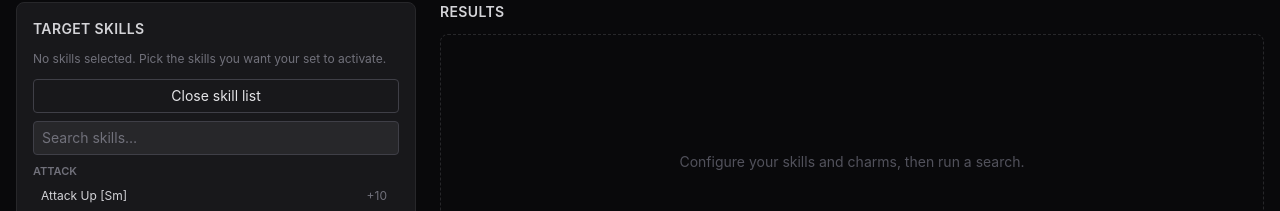
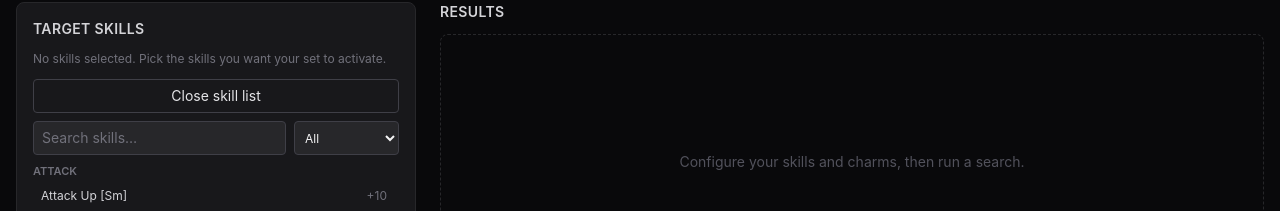
Before and after one commit to RogelRC/mhp3csc, a SvelteKit app: page / in a window 1280 px wide. Both pictures are taken after a click on the button "Add skills…". Shown: the part 99-310 px from the top of the page. Built offline with nearby package versions, Linux system fonts and the light colour scheme.

Commit message:
implemented filters

```diff
--- a/bench.ts
+++ b/bench.ts
@@ -7,7 +7,8 @@ const settings: SearchSettings = {
 	gender: 'Any',
 	hunterType: 'Blademaster',
 	maxRarity: null,
-	maxHr: null
+	maxHr: null,
+	maxVillageStars: null
 };
 
 function makeCharms(count: number): Charm[] {
--- a/bench2.ts
+++ b/bench2.ts
@@ -7,7 +7,8 @@ const settings: SearchSettings = {
 	gender: 'Any',
 	hunterType: 'Blademaster',
 	maxRarity: null,
-	maxHr: null
+	maxHr: null,
+	maxVillageStars: null
 };
 
 const scenarios = {
--- a/src/lib/gameData.ts
+++ b/src/lib/gameData.ts
@@ -82,6 +82,32 @@ export const allPositiveSkills = positiveSkillsByTree
 	.flatMap((g) => g.skills.map((s) => ({ name: s.name, tree: g.tree, points: s.points })))
 	.sort((a, b) => a.tree.localeCompare(b.tree) || a.points - b.points);
 
+/** Athena-style skill categories used to filter the skill picker. */
+export const SKILL_CATEGORIES = [
+	'Misc',
+	'Offensive',
+	'Defensive',
+	'Blademaster',
+	'Bow/Gunner',
+	'Farming',
+	'Resistance'
+] as const;
+export type SkillCategory = (typeof SKILL_CATEGORIES)[number];
+
+const treeCategoryCache = new Map<string, string>();
+/**
+ * Category of a skill tree, derived from the tag on its positive skills
+ * (from the source data). Trees without a tag fall back to "Misc".
+ */
+export function treeCategory(tree: string): string {
+	let cached = treeCategoryCache.get(tree);
+	if (cached) return cached;
+	const tagged = skills.find((s) => s.skillTree === tree && (s.points ?? 0) > 0 && s.tag);
+	cached = tagged?.tag ?? 'Misc';
+	treeCategoryCache.set(tree, cached);
+	return cached;
+}
+
 export interface DecorationSummary {
 	name: string;
 	size: number;
--- a/src/lib/search.ts
+++ b/src/lib/search.ts
@@ -115,13 +115,14 @@ export function buildPreparedPieces(
 	relTrees: string[],
 	settings: SearchSettings
 ): PreparedPiece[][] {
-	const { gender, hunterType, maxRarity, maxHr } = settings;
+	const { gender, hunterType, maxRarity, maxHr, maxVillageStars } = settings;
 	const piecesByPart: PreparedPiece[][] = PARTS.map(() => []);
 	const seenSig = new Map<string, { totalPos: number; defense: number }>();
 	for (let id = 0; id < armors.length; id++) {
 		const a = armors[id];
 		if (maxRarity != null && a.rarity > maxRarity) continue;
 		if (maxHr != null && a.hrRequired > maxHr) continue;
+		if (maxVillageStars != null && a.villageStarsRequired > maxVillageStars) continue;
 		if (gender !== 'Any' && a.gender !== 'Both' && a.gender !== gender) continue;
 		if (hunterType === 'Blademaster' && a.hunterType === 'Gunner') continue;
 		if (hunterType === 'Gunner' && a.hunterType === 'Blademaster') continue;
--- a/src/lib/types.ts
+++ b/src/lib/types.ts
@@ -71,6 +71,7 @@ export interface SearchSettings {
 	hunterType: 'Blademaster' | 'Gunner';
 	maxRarity: number | null;
 	maxHr: number | null;
+	maxVillageStars: number | null;
 }
 
 export interface DecorUse {
--- a/src/routes/+page.svelte
+++ b/src/routes/+page.svelte
@@ -1,7 +1,13 @@
 <script lang="ts">
 	import CharmCard from '$lib/components/CharmCard.svelte';
 	import ResultCard from '$lib/components/ResultCard.svelte';
-	import { armors, decorations, positiveSkillsByTree } from '$lib/gameData';
+	import {
+		armors,
+		decorations,
+		positiveSkillsByTree,
+		SKILL_CATEGORIES,
+		treeCategory
+	} from '$lib/gameData';
 	import { runSearch } from '$lib/search';
 	import { decryptSaveFile } from '$lib/mh3/saveCipher';
 	import { parseCharmEntries } from '$lib/mh3/charmParser';
@@ -17,11 +23,13 @@
 		gender: 'Any',
 		hunterType: 'Blademaster',
 		maxRarity: null,
-		maxHr: null
+		maxHr: null,
+		maxVillageStars: null
 	});
 
 	let showSkillPicker = $state(false);
 	let skillQuery = $state('');
+	let skillCategory = $state<string>('All');
 
 	let searching = $state(false);
 	let searched = $state(false);
@@ -86,9 +94,10 @@
 				tree: g.tree,
 				skills: g.skills.filter(
 					(s) =>
-						!skillQuery ||
+						(!skillCategory || skillCategory === 'All' || treeCategory(g.tree) === skillCategory) &&
+						(!skillQuery ||
 							g.tree.toLowerCase().includes(skillQuery.toLowerCase()) ||
-						s.name.toLowerCase().includes(skillQuery.toLowerCase())
+							s.name.toLowerCase().includes(skillQuery.toLowerCase()))
 				)
 			}))
 			.filter((g) => g.skills.length > 0)
@@ -201,7 +210,8 @@
 					settings: {
 						...settings,
 						maxRarity: settings.maxRarity ?? null,
-						maxHr: settings.maxHr ?? null
+						maxHr: settings.maxHr ?? null,
+						maxVillageStars: settings.maxVillageStars ?? null
 					},
 					maxResults: 400,
 					onResult: (res) => {
@@ -296,12 +306,24 @@
 					</button>
 
 					{#if showSkillPicker}
+						<div class="mb-2 flex gap-2">
 							<input
 								type="text"
 								placeholder="Search skills…"
 								bind:value={skillQuery}
-							class="mb-2 w-full rounded border border-zinc-700 bg-zinc-800 px-2 py-1.5 text-sm text-zinc-100 placeholder-zinc-500 focus:border-amber-500 focus:outline-none"
+								class="min-w-0 flex-1 rounded border border-zinc-700 bg-zinc-800 px-2 py-1.5 text-sm text-zinc-100 placeholder-zinc-500 focus:border-amber-500 focus:outline-none"
 							/>
+							<select
+								bind:value={skillCategory}
+								class="rounded border border-zinc-700 bg-zinc-800 px-1.5 py-1.5 text-xs text-zinc-100 focus:border-amber-500 focus:outline-none"
+								title="Skill category"
+							>
+								<option value="All">All</option>
+								{#each SKILL_CATEGORIES as cat (cat)}
+									<option value={cat}>{cat}</option>
+								{/each}
+							</select>
+						</div>
 						<div class="max-h-72 overflow-y-auto pr-1">
 							{#each filteredTrees as g (g.tree)}
 								<div class="mb-2">
@@ -472,6 +494,21 @@
 								</select>
 							</div>
 						</div>
+						<div>
+							<span class="mb-1 block text-xs text-zinc-400">Village quest progress</span>
+							<select
+								bind:value={settings.maxVillageStars}
+								class="w-full rounded border border-zinc-700 bg-zinc-800 px-2 py-1.5 text-xs text-zinc-100 focus:border-amber-500 focus:outline-none"
+							>
+								<option value={null}>Any</option>
+								{#each [1, 2, 3, 4, 5, 6] as r (r)}
+									<option value={r}>{r}★</option>
+								{/each}
+							</select>
+							<p class="mt-1 text-[11px] text-zinc-500">
+								Only armors obtainable by this village quest rank (guild-exclusive sets excluded).
+							</p>
+						</div>
 					</div>
 				</section>
 
--- a/verify.ts
+++ b/verify.ts
@@ -207,7 +207,8 @@ async function runScenario(
 		gender: 'Any',
 		hunterType: 'Blademaster',
 		maxRarity: null,
-		maxHr: null
+		maxHr: null,
+		maxVillageStars: null
 	});
 	const prunedByPart = preparedByPart.map((list) => dominancePrune(list));
 	console.log(`[${name}] pruned per part: ${prunedByPart.map((l) => l.length).join(',')}`);
@@ -254,7 +255,8 @@ async function runScenario(
 				gender: 'Any',
 				hunterType: 'Blademaster',
 				maxRarity: null,
-				maxHr: null
+				maxHr: null,
+				maxVillageStars: null
 			},
 			maxResults: 100000
 		},
```
Lines whose indentation alone changed are shown as unchanged.
